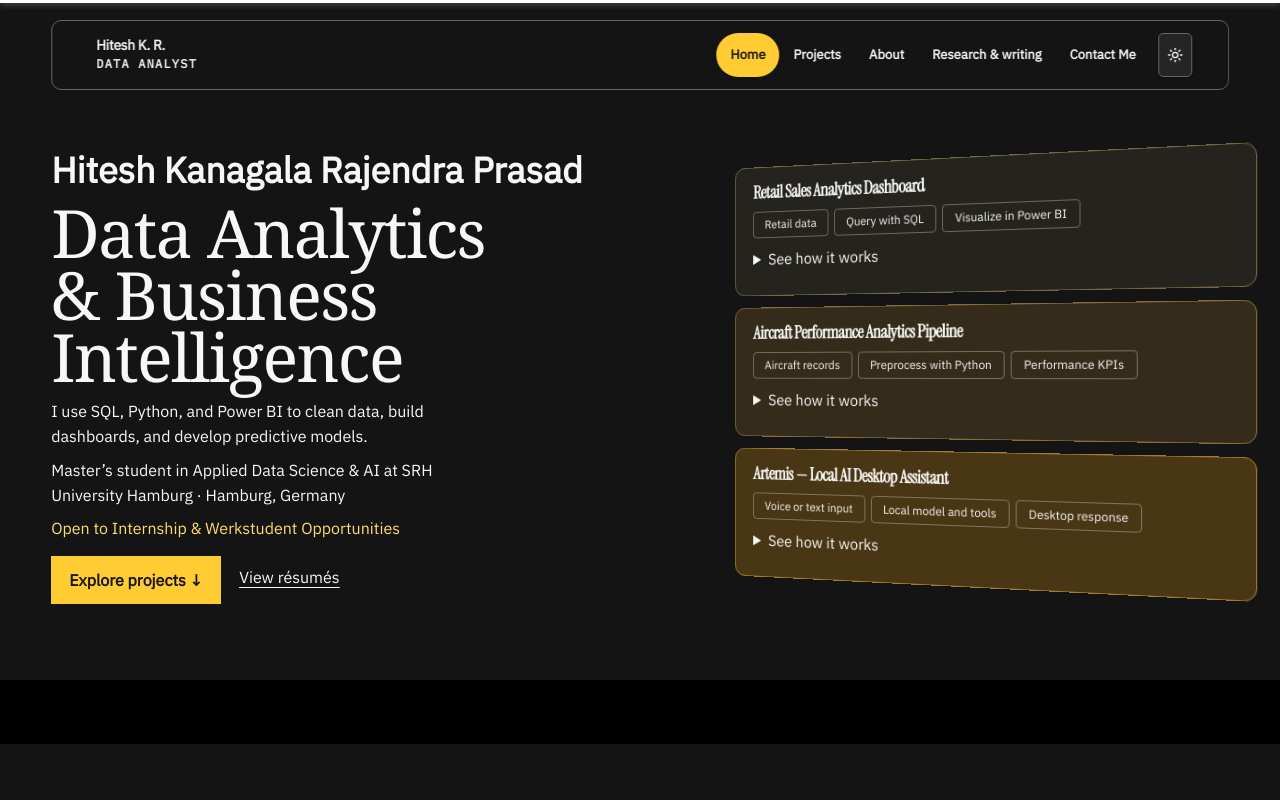
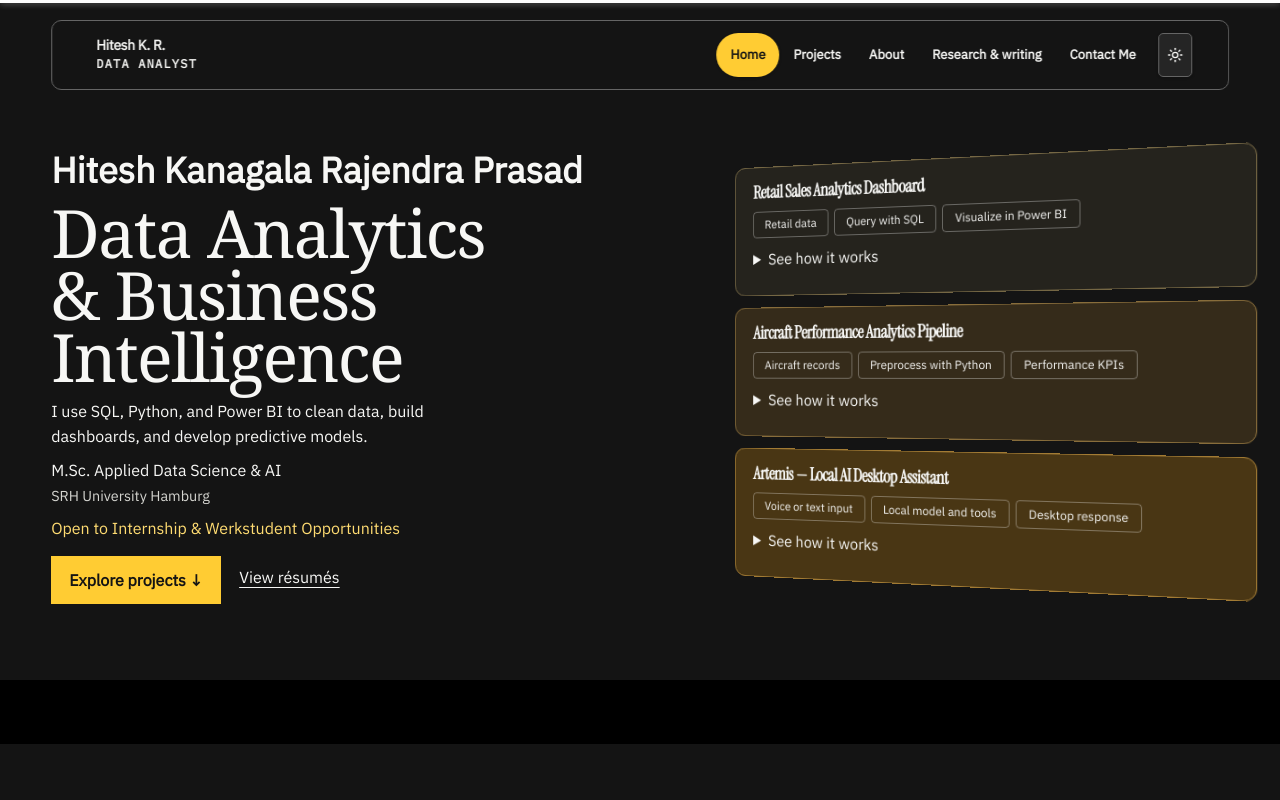
Before and after one commit to hitesh175/Hitesh_Portfolio, a React (Vite) app: page / in a window 1280 px wide. Shown: the top 800 px of the page. Built offline with nearby package versions, Linux system fonts and the light colour scheme.

Commit message:
Simplify homepage education line

```diff
--- a/src/components/Hero.tsx
+++ b/src/components/Hero.tsx
@@ -16,7 +16,7 @@ export default function Hero() {
       <p className="hero-name">{personalInfo.name}</p>
       <h1>Data Analytics &amp; Business Intelligence</h1>
       <p>I use SQL, Python, and Power BI to clean data, build dashboards, and develop predictive models.</p>
-      <p>Master’s student in Applied Data Science &amp; AI at SRH University Hamburg · {personalInfo.location}</p>
+      <p>M.Sc. Applied Data Science &amp; AI<br /><span className="hero-university">SRH University Hamburg</span></p>
       <p className="hero-availability">{personalInfo.status}</p>
       <div className="hero-actions"><a className="hero-projects-link" href="#projects">Explore projects ↓</a><a className="hero-resume-link" href="#resumes-heading">View résumés</a></div>
     </div>
--- a/src/index.css
+++ b/src/index.css
@@ -618,3 +618,4 @@ section { scroll-margin-top: 6rem; }
   .reel-desktop-tip { display: none; }
 }
 .hero-copy h1 { font-size: clamp(2.6rem, min(5.2vw, 10svh), 5rem); overflow-wrap: anywhere; }
+.hero-university { font-size: .9em; color: #d5d5d0; }
```
